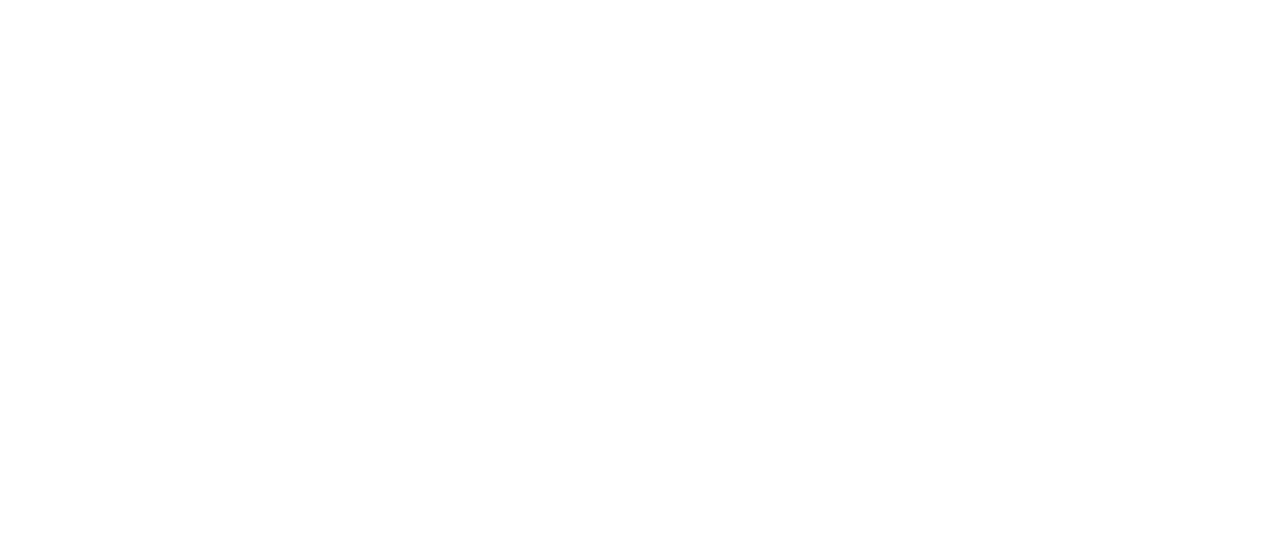
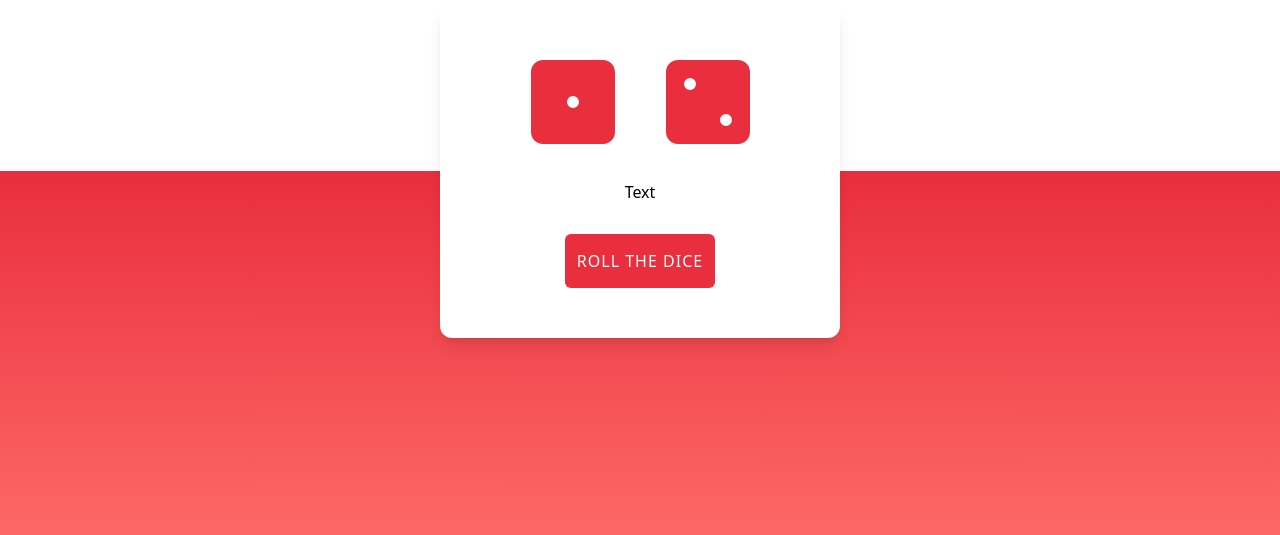
Before and after one commit to Sene68/react-papers, a React (Create React App) app: page /roll-the-dice in a window 1280 px wide. Before the commit this address had no page. Shown: the part 229-764 px from the top of the page. Built offline with nearby package versions, Linux system fonts and the light colour scheme.

Commit message:
roll the dice 디자인 구성

```diff
--- a/package.json
+++ b/package.json
@@ -4,6 +4,7 @@
   "private": true,
   "dependencies": {
     "@fortawesome/fontawesome-svg-core": "^6.4.0",
+    "@fortawesome/free-regular-svg-icons": "^6.4.0",
     "@fortawesome/free-solid-svg-icons": "^6.4.0",
     "@fortawesome/react-fontawesome": "^0.2.0",
     "@testing-library/jest-dom": "^5.16.5",
--- a/src/App.tsx
+++ b/src/App.tsx
@@ -7,6 +7,7 @@
 import { CardWithDynamicTheme } from "./pages/CardWithDynamicTheme";
 import { RockPaperScissor } from "./pages/RockPaperScissor";
 import { RandomPasswordGenerator } from "./pages/RandomPasswordGenerator";
+import { RollTheDice } from "./pages/RollTheDice";
 
 function App() {
   return (
@@ -19,6 +20,7 @@
         <Route path="/card-theme" element={<CardWithDynamicTheme />} />
         <Route path="/rock-paper-scissor" element={<RockPaperScissor />} />
         <Route path="/random-password-generator" element={<RandomPasswordGenerator />} />
+        <Route path="/roll-the-dice" element={<RollTheDice />} />
     </Routes>
   );
 }
--- a/src/data/menu.json
+++ b/src/data/menu.json
@@ -27,6 +27,10 @@
         {
             "link": "/random-password-generator",
             "title": "Random Password Generator"
+        },
+        {
+            "link": "/roll-the-dice",
+            "title": "Roll The Dice"
         }
     ]
 }
--- /dev/null
+++ b/src/pages/RollTheDice.tsx
@@ -0,0 +1,31 @@
+import { faDiceOne, faDiceTwo } from "@fortawesome/free-solid-svg-icons"
+import { FontAwesomeIcon } from "@fortawesome/react-fontawesome"
+
+export const RollTheDice = () => {
+
+    const screenStyle = {
+        background: `linear-gradient(#e92e3d, #ff6e6a) 0 100% no-repeat`,
+        backgroundSize: `100% 50%`
+    }
+
+    const diceStyle = {
+        color: `#e92e3d`
+    }
+
+    return(
+        <div style={screenStyle} className="w-full h-screen">
+            <div className="w-[400px] p-[50px] bg-white absolute translate-x-[-50%] translate-y-[-50%] top-1/2 left-1/2 rounded-xl shadow-lg flex flex-col items-center">
+                <div className="w-[90%] flex justify-around">
+                    <FontAwesomeIcon icon={faDiceOne} style={diceStyle} className="w-24 h-24" />
+                    <FontAwesomeIcon icon={faDiceTwo} style={diceStyle} className="w-24 h-24" />
+                </div>
+                <p className="text-base my-[30px] font-medium">
+                    Text
+                </p>
+                <button className="bg-[#e92e3d] border-none outline-none text-white py-[15px] w-[150px] tracking-[1px] rounded-md">
+                    ROLL THE DICE
+                </button>
+            </div>
+        </div>
+    )
+}
```
Also changed, not shown: 1 other file (tests, documents, lock files or other folders).
